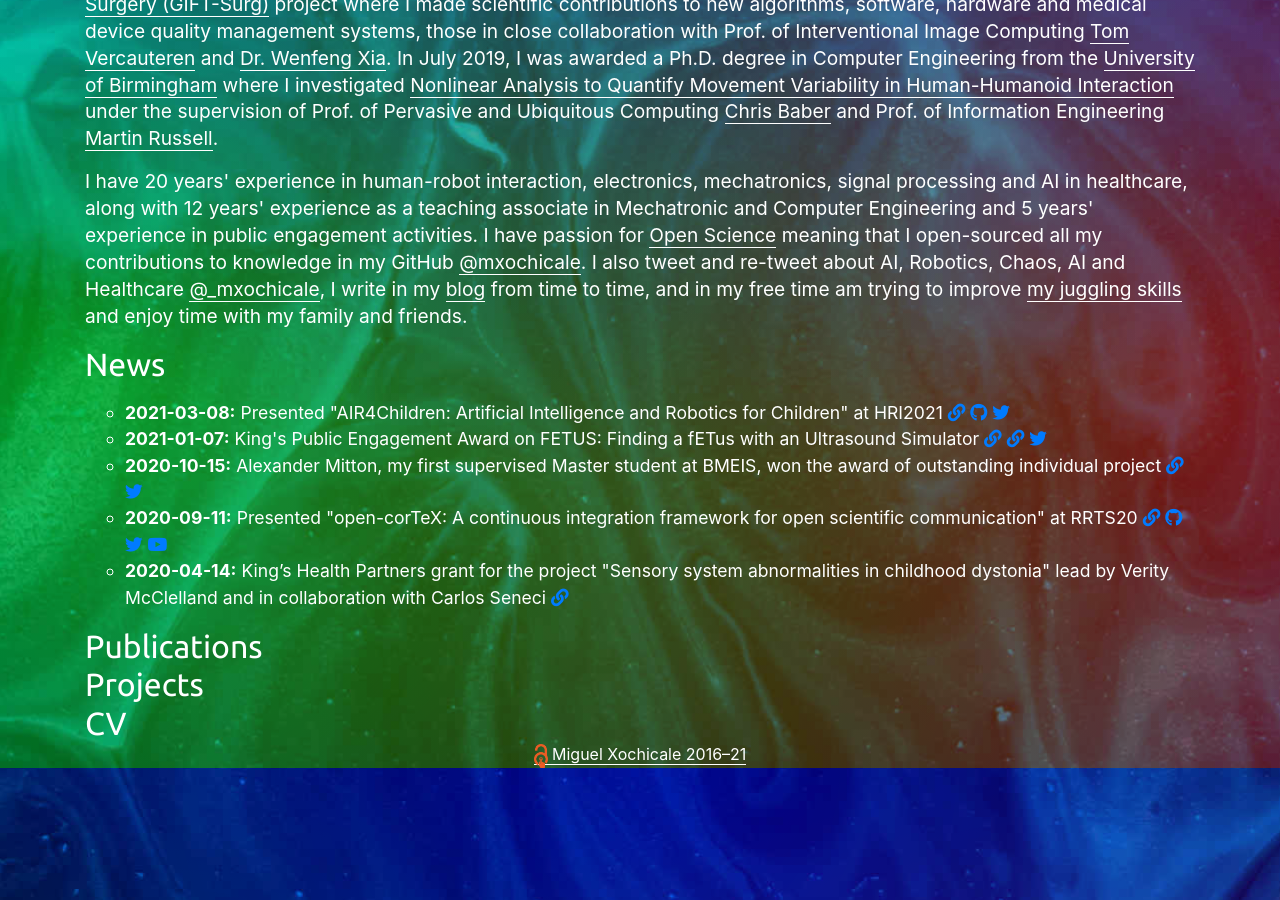
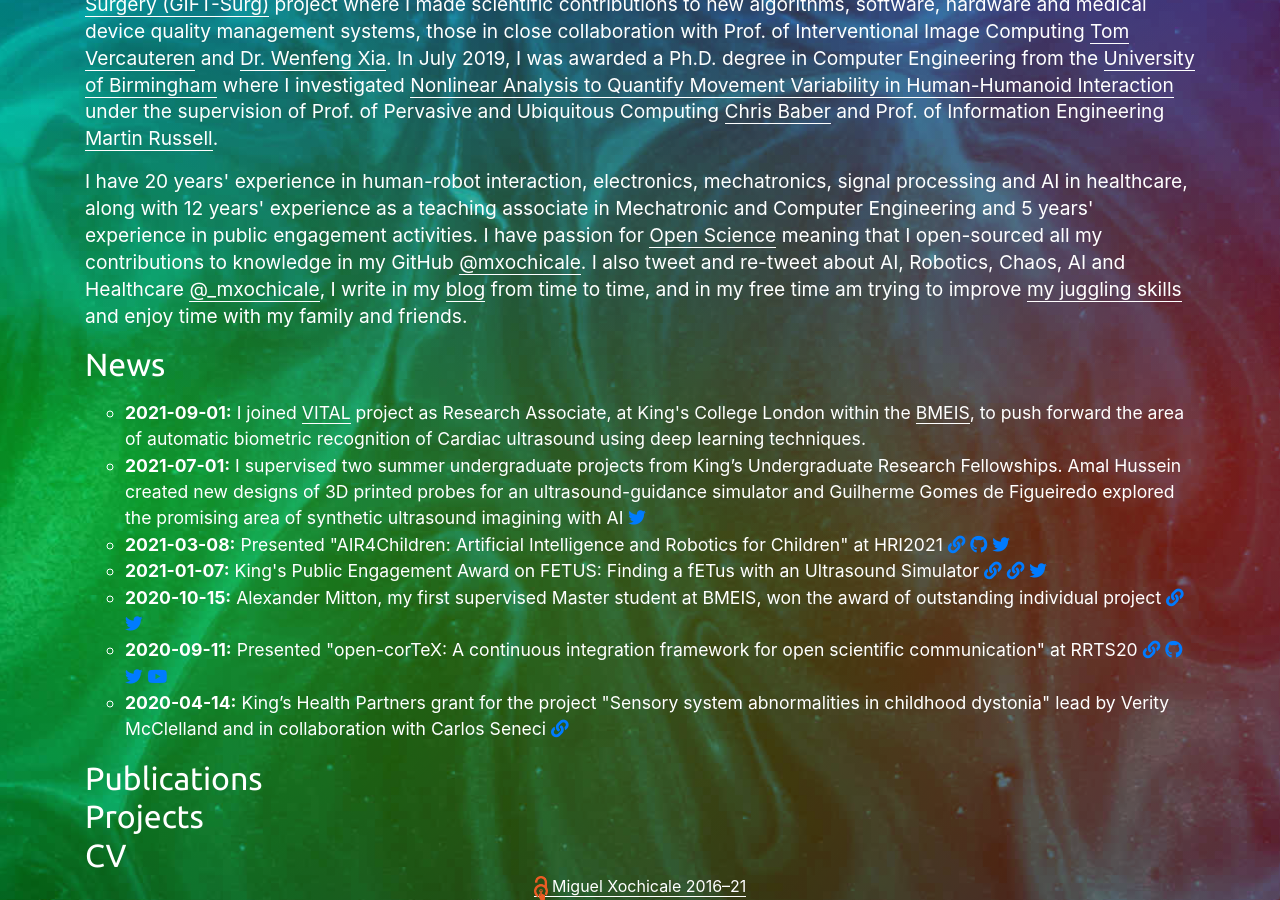
Before and after one commit to mxochicale/mxochicale.github.io, a Jekyll site: the page built from index.html, in a window 1280 px wide and 900 px high, scrolled down 767 px. Built offline with Jekyll 4.4.1, drawn with Linux system fonts in a browser that asks for light colours; nearby versions of some CDN libraries; comment, search, counter and statistics services are not loaded; a style sheet for code colours, icons or effects is not loaded.

Commit message:
updates _includes/news.html 2021-SEPTEMBER-09

```diff
--- a/_includes/news.html
+++ b/_includes/news.html
@@ -1,6 +1,7 @@
 <p >
-
 <ul class="bullets">
+  <li> <b>2021-09-01:</b> I joined <a class="white" href="http://vital.oucru.org/">VITAL</a> project as Research Associate, at King's College London within the <a class="white" href="https://www.kcl.ac.uk/bmeis">BMEIS</a>, to push forward the area of automatic biometric recognition of Cardiac ultrasound using deep learning techniques.</li>
+  <li> <b>2021-07-01:</b> I supervised two summer undergraduate projects from King’s Undergraduate Research Fellowships. Amal Hussein created new designs of 3D printed probes for an ultrasound-guidance simulator and Guilherme Gomes de Figueiredo explored the promising area of synthetic ultrasound imagining with AI  <a href="https://twitter.com/_mxochicale/status/1431191388503281665"> <i class="fab fa-twitter"></i> </a> </li>
   <li> <b>2021-03-08:</b> Presented "AIR4Children: Artificial Intelligence and Robotics for Children" at HRI2021  <a href="https://sites.google.com/view/robotschildrights/home">  <i class="fa fa-link"></i>  </a>    <a href="https://github.com/air4children/hri2021"> <i class="fab fa-github"></i>  </a> <a href="https://twitter.com/_mxochicale/status/1368839470502514690"> <i class="fab fa-twitter"></i> </a> </li>
   <li> <b>2021-01-07:</b> King's Public Engagement Award on FETUS: Finding a fETus with an Ultrasound Simulator <a href="https://kingsengagedresearchblog.wordpress.com/2021/01/22/winners_dec20_pe_smallgrants/">  <i class="fa fa-link"></i>  </a>    <a href="http://mxochicale.github.io/kings-pe-award/">  <i class="fa fa-link"></i> </a>    <a href="https://twitter.com/GIFT_Surg/status/1347211959775752192"> <i class="fab fa-twitter"></i> </a>    </li>
   <li> <b>2020-10-15:</b> Alexander Mitton, my first supervised Master student at BMEIS, won the award of outstanding individual project <a href="https://www.kcl.ac.uk/news/mscmres-healthcare-technologies-award-student-prizes-for-outstanding-performance-and-contributions-to-student-life">  <i class="fa fa-link"></i>  </a>  <a href="https://twitter.com/_mxochicale/status/1319171615209345025"> <i class="fab fa-twitter"></i> </a>  </li>
```
